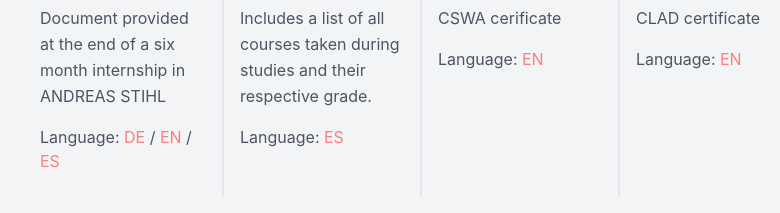
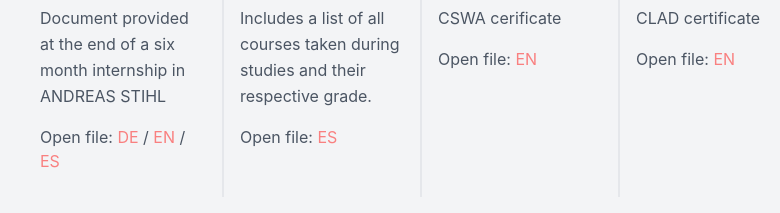
Before and after one commit to DASanti/DASanti.github.io, a website: page index.html in a window 1280 px wide. Shown: the part 3353-3566 px from the top of the page, 380-1160 px from the left. Drawn offline with nearby package versions, Linux system fonts and the light colour scheme.

Commit message:
Small changes

```diff
--- a/index.html
+++ b/index.html
@@ -1123,7 +1123,7 @@
 							<div class="xl:w-1/4 lg:w-1/2 md:w-full px-4 py-6">
 								<h2 class="text-lg sm:text-xl text-gray-900 font-medium title-font mb-2">Performance evaluation</h2>
 								<p class="leading-relaxed text-base mb-4">Document provided at the end of a six month internship in ANDREAS STIHL</p>
-								<h2 class="inline-flex items-center">Language:</h2>
+								<h2 class="inline-flex items-center">Open file:</h2>
 								<a href="cv/STIHL Praktikum Zeugnis [DE].pdf" target="_blank" class="text-red-400 inline-flex items-center">DE</a>
 								<h2 class="inline-flex items-center">/</h2>
 								<a href="cv/STIHL Praktikum Zeugnis [EN].pdf" target="_blank" class="text-red-400 inline-flex items-center">EN</a>
@@ -1133,19 +1133,19 @@
 							<div class="xl:w-1/4 lg:w-1/2 md:w-full px-4 py-6 border-l-2 border-gray-200 border-opacity-60">
 								<h2 class="text-lg sm:text-xl text-gray-900 font-medium title-font mb-2">Academic summary</h2>
 								<p class="leading-relaxed text-base mb-4">Includes a list of all courses taken during studies and their respective grade.</p>
-								<h2 class="inline-flex items-center">Language:</h2>
+								<h2 class="inline-flex items-center">Open file:</h2>
 								<a href="cv/FAM Diego A. Santisteban [ES].pdf" target="_blank" class="text-red-400 inline-flex items-center">ES</a>
 							</div>
 							<div class="xl:w-1/4 lg:w-1/2 md:w-full px-4 py-6 border-l-2 border-gray-200 border-opacity-60">
 								<h2 class="text-lg sm:text-xl text-gray-900 font-medium title-font mb-2">SolidWorks Certification</h2>
 								<p class="leading-relaxed text-base mb-4">CSWA cerificate</p>
-								<h2 class="inline-flex items-center">Language:</h2>
+								<h2 class="inline-flex items-center">Open file:</h2>
 								<a href="cv/CSWA SOLIDWORKS Diego A. Santisteban [EN].pdf" target="_blank" class="text-red-400 inline-flex items-center">EN</a>
 							</div>
 							<div class="xl:w-1/4 lg:w-1/2 md:w-full px-4 py-6 border-l-2 border-gray-200 border-opacity-60">
 								<h2 class="text-lg sm:text-xl text-gray-900 font-medium title-font mb-2">LabVIEW Certification</h2>
 								<p class="leading-relaxed text-base mb-4">CLAD certificate</p>
-								<h2 class="inline-flex items-center">Language:</h2>
+								<h2 class="inline-flex items-center">Open file:</h2>
 								<a href="cv/LabVIEW Associate Developer Certification.pdf" target="_blank" class="text-red-400 inline-flex items-center">EN</a>
 							</div>
 						</div>
--- a/input.css
+++ b/input.css
@@ -3,7 +3,7 @@
 @tailwind utilities;
 
 .card{
-  @apply bg-white rounded overflow-hidden shadow-md relative hover:shadow-lg
+  @apply bg-white rounded overflow-hidden shadow-md relative hover:shadow-lg hover:scale-105 transition ease-in-out
 }
 .badge{
   @apply bg-gray-100 text-gray-500 text-xs uppercase font-bold rounded-full p-2 absolute top-0 ml-2 mt-2
```
Also changed, not shown: output.css.
